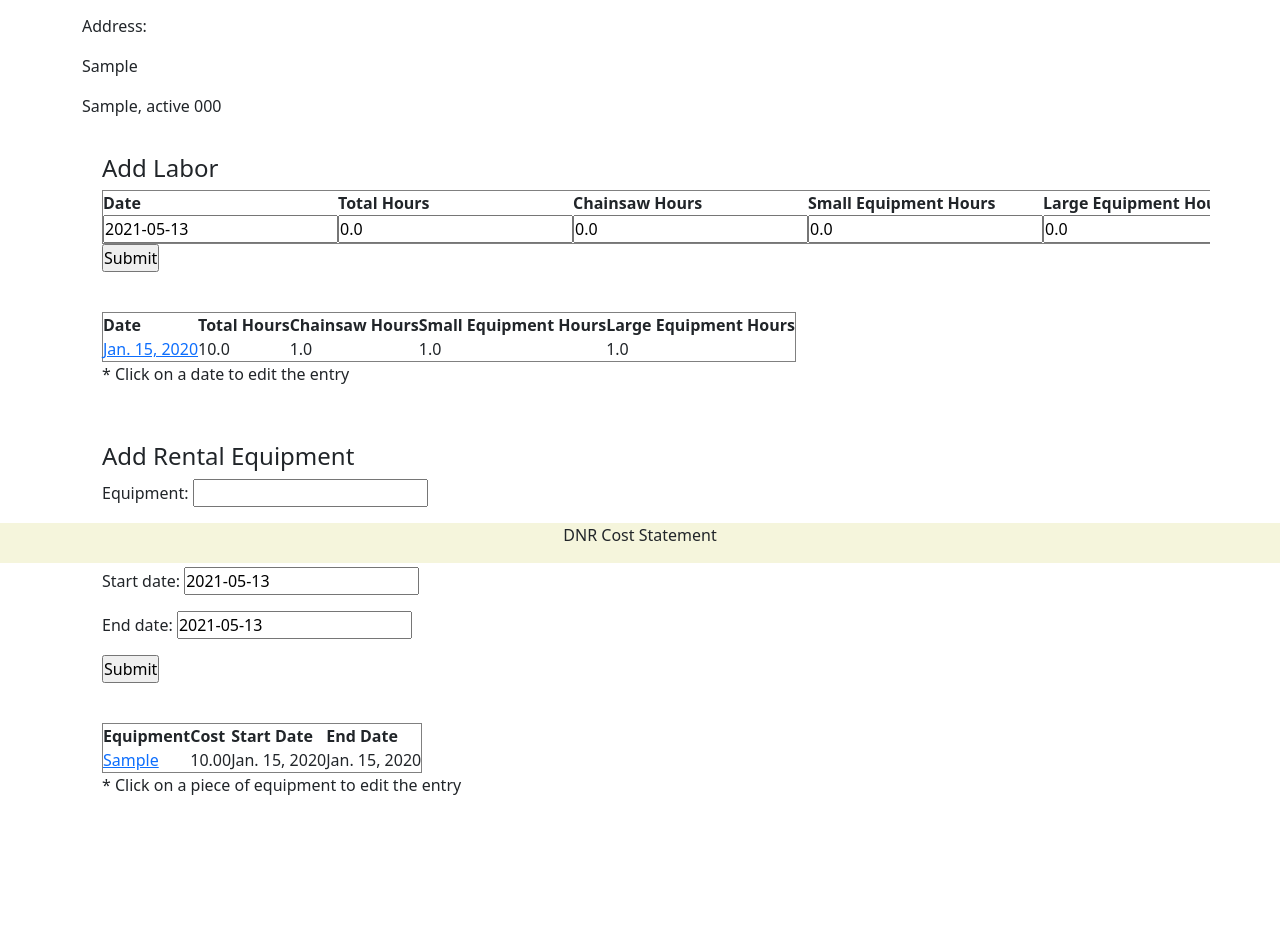
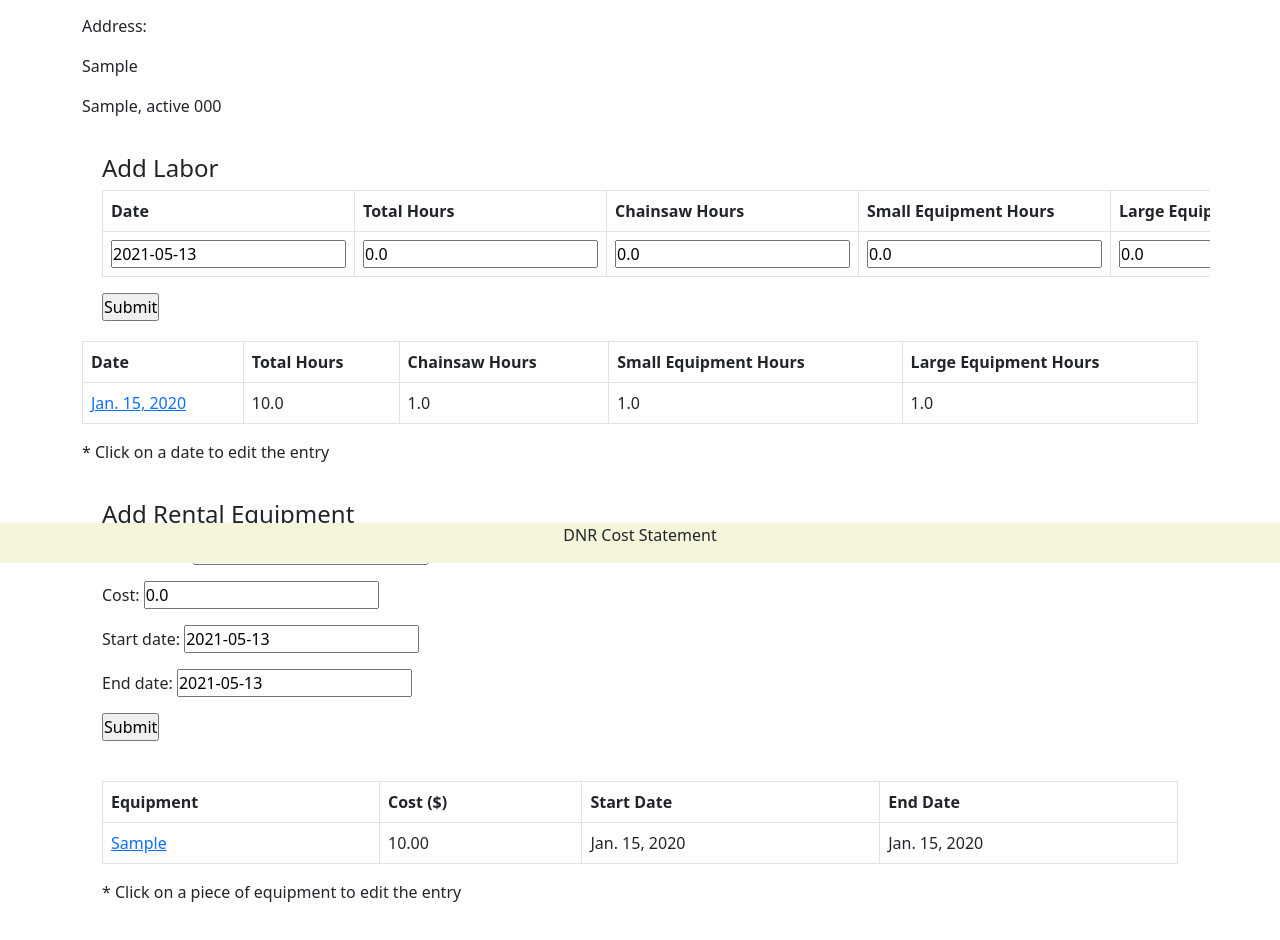
Before and after one commit to nistalb/DNR, a Django app: page /landing/ in a window 1280 px wide. Shown: the part 237-1177 px from the top of the page. Before the commit the page ends 1032 px from the top, so only its background shows below. Run offline with Django 3.2, Linux system fonts and the light colour scheme; a user stored in the database is signed in; tables that the repository leaves empty hold one stand-in row (values such as "Sample post").

Commit message:
adds table formatting

```diff
--- a/main_app/templates/landing.html
+++ b/main_app/templates/landing.html
@@ -19,7 +19,7 @@
     <form action="{% url 'labor_create' %}" method="post">
         {% csrf_token %}
         <h4>Add Labor</h4>
-        <table border='1'>
+        <table class="table table-bordered">
             <thead>
                 <th>Date</th>
                 <th>Total Hours</th>
@@ -40,8 +40,8 @@
 </div>
 
 {% if labor %}
-<div class="form">
-    <table border='1'>
+<div>
+    <table class="table table-bordered">
         <thead>
             <th>Date</th>
             <th>Total Hours</th>
@@ -76,10 +76,10 @@
 
 {% if rental %}
 <div class="form">
-    <table border='1'>
+    <table class="table table-bordered">
         <thead>
             <th>Equipment</th>
-            <th>Cost</th>
+            <th>Cost ($)</th>
             <th>Start Date</th>
             <th>End Date</th>
         </thead>
```
